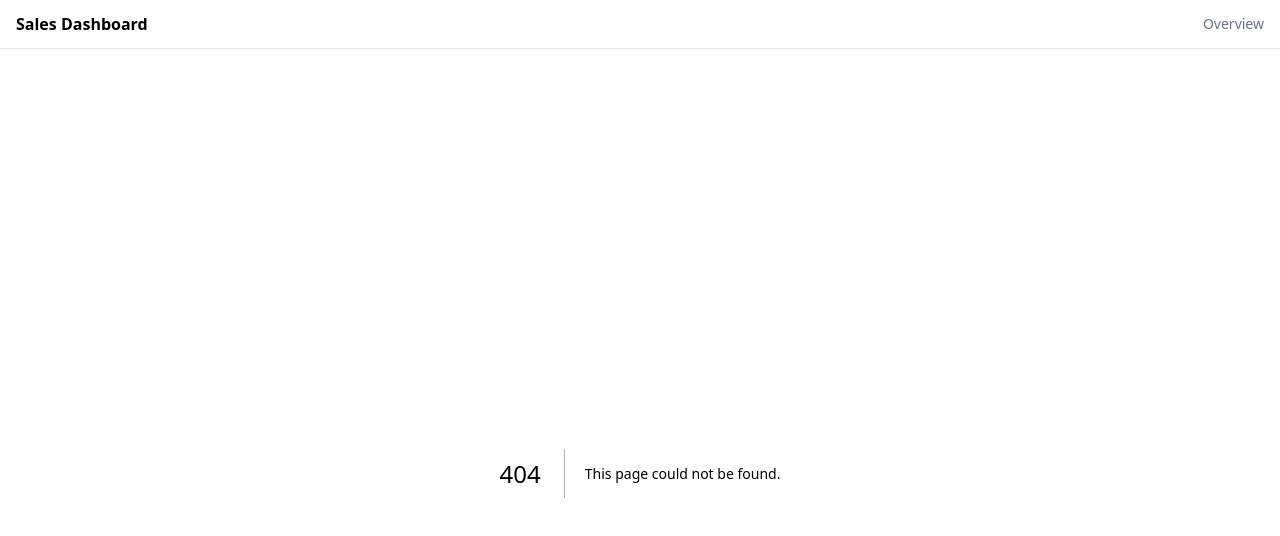
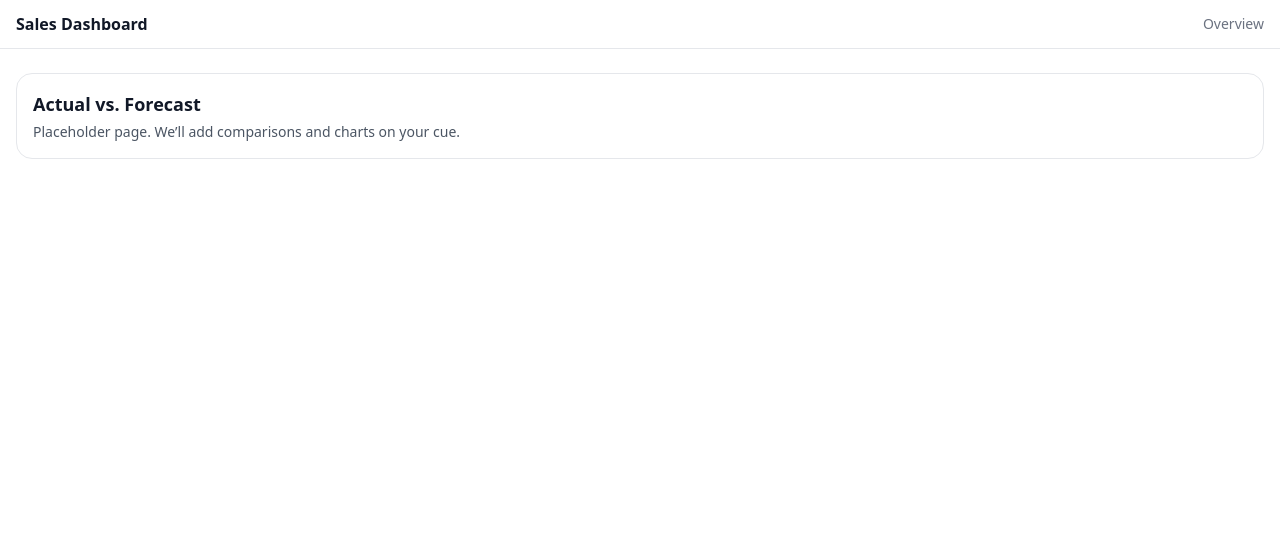
Before and after one commit to mo-seoudi/supplier-dashboard, a Next.js app: page /actual-forecast in a window 1280 px wide. Before the commit this address had no page. Shown: the top 536 px of the page. Built offline with nearby package versions, Linux system fonts and the light colour scheme.

Commit message:
Create page.tsx

```diff
--- /dev/null
+++ b/app/actual-forecast/page.tsx
@@ -0,0 +1,10 @@
+export default function ActualVsForecastPage() {
+  return (
+    <div className="rounded-2xl border p-4 bg-white">
+      <div className="text-lg font-semibold">Actual vs. Forecast</div>
+      <p className="text-sm text-gray-600 mt-1">
+        Placeholder page. We’ll add comparisons and charts on your cue.
+      </p>
+    </div>
+  );
+}
```
